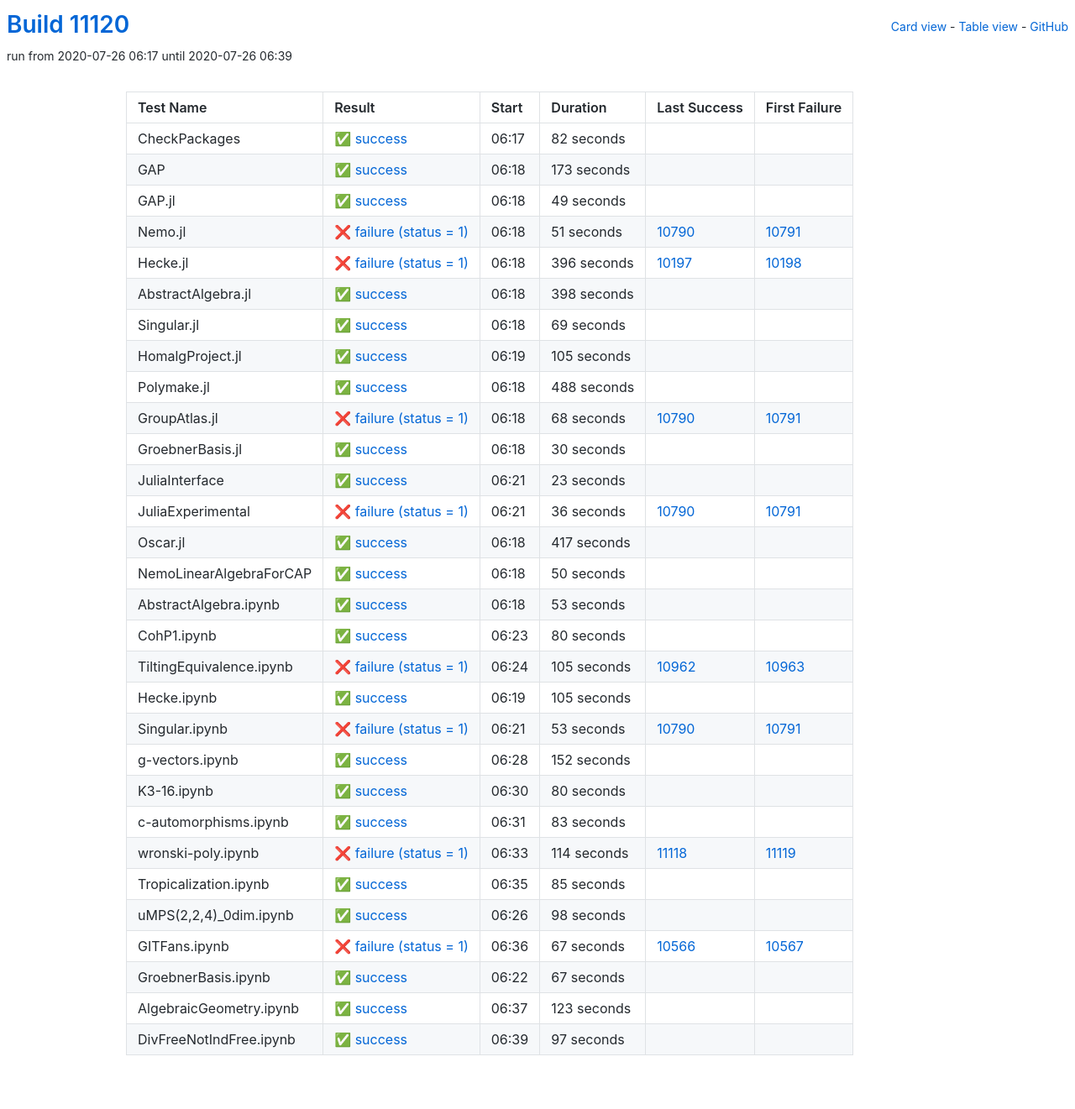
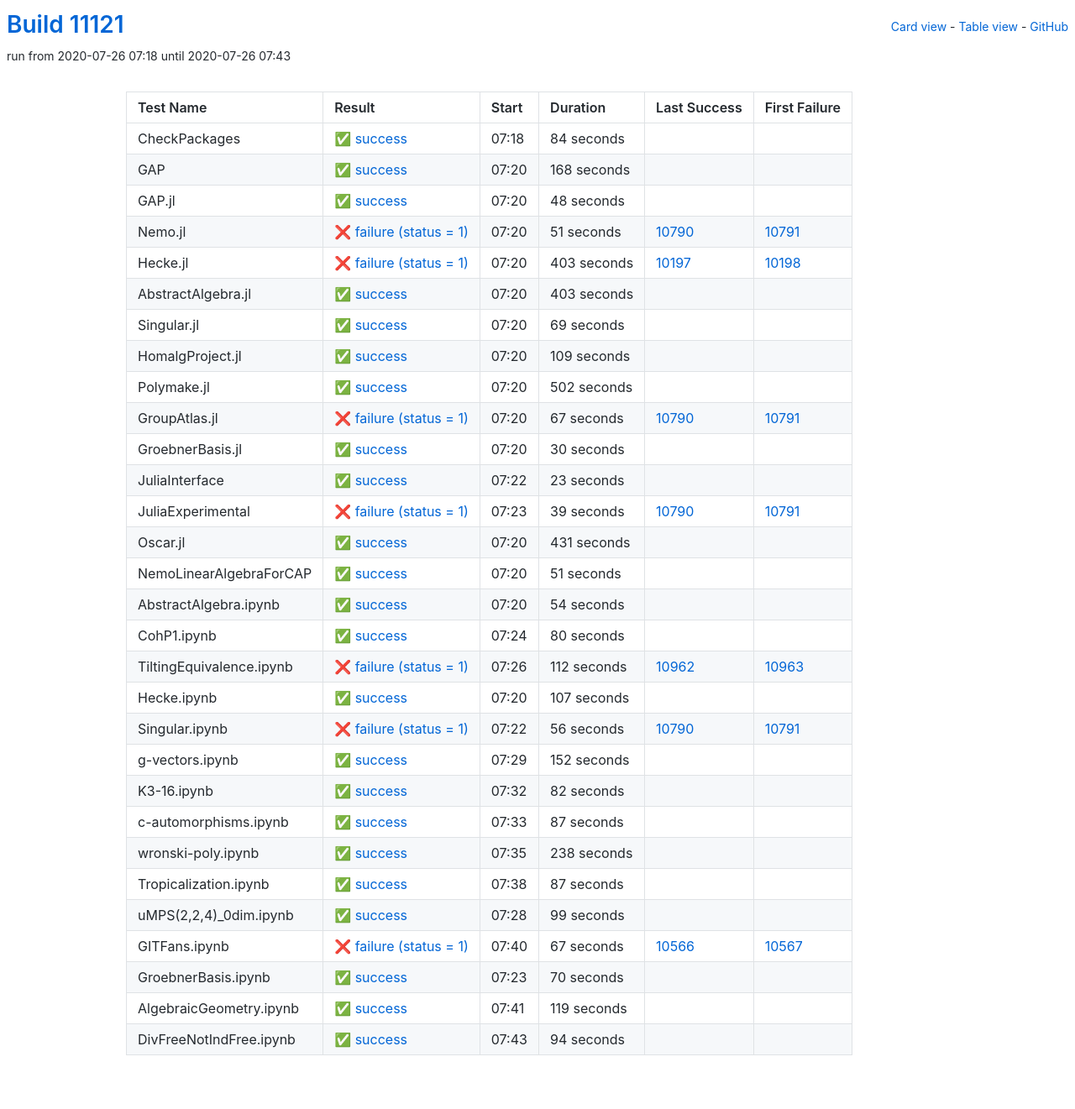
Before and after one commit to oscar-system/oscar-ci-status, a Jekyll site: the page built from table.html, in a window 1280 px wide. Shown: the whole page at 84% size. Built offline with Jekyll 4.4.1, drawn with Linux system fonts in a browser that asks for light colours.

Commit message:
Build #11121

```diff
--- a/_data/ci.yml
+++ b/_data/ci.yml
@@ -1,6 +1,6 @@
 ---
-build: 11120
-build_url: https://oscarci.mathematik.uni-kl.de/job/oscar/11120/
+build: 11121
+build_url: https://oscarci.mathematik.uni-kl.de/job/oscar/11121/
 job: oscar
 organization: oscar-system
 repo: oscar-ci-status
@@ -8,44 +8,44 @@
 tests:
 - name: CheckPackages
   id: checkpackages
-  log: https://oscarci.mathematik.uni-kl.de/job/oscar/11120/artifact/logs/build-11120/CheckPackages.log
-  start: 2020-07-26 06:17
+  log: https://oscarci.mathematik.uni-kl.de/job/oscar/11121/artifact/logs/build-11121/CheckPackages.log
+  start: 2020-07-26 07:18
   success: true
   exitcode: 0
   status: success
-  duration: 82
+  duration: 84
   last_success: false
   last_success_url:
   first_failure: false
   first_failure_url:
 - name: GAP
   id: gap
-  log: https://oscarci.mathematik.uni-kl.de/job/oscar/11120/artifact/logs/build-11120/GAP.log
-  start: 2020-07-26 06:18
+  log: https://oscarci.mathematik.uni-kl.de/job/oscar/11121/artifact/logs/build-11121/GAP.log
+  start: 2020-07-26 07:20
   success: true
   exitcode: 0
   status: success
-  duration: 173
+  duration: 168
   last_success: false
   last_success_url:
   first_failure: false
   first_failure_url:
 - name: GAP.jl
   id: gap-jl
-  log: https://oscarci.mathematik.uni-kl.de/job/oscar/11120/artifact/logs/build-11120/GAP.jl.log
-  start: 2020-07-26 06:18
+  log: https://oscarci.mathematik.uni-kl.de/job/oscar/11121/artifact/logs/build-11121/GAP.jl.log
+  start: 2020-07-26 07:20
   success: true
   exitcode: 0
   status: success
-  duration: 49
+  duration: 48
   last_success: false
   last_success_url:
   first_failure: false
   first_failure_url:
 - name: Nemo.jl
   id: nemo-jl
-  log: https://oscarci.mathematik.uni-kl.de/job/oscar/11120/artifact/logs/build-11120/Nemo.jl.log
-  start: 2020-07-26 06:18
+  log: https://oscarci.mathematik.uni-kl.de/job/oscar/11121/artifact/logs/build-11121/Nemo.jl.log
+  start: 2020-07-26 07:20
   success: false
   exitcode: 1
   status: failure
@@ -56,32 +56,32 @@
   first_failure_url: https://oscarci.mathematik.uni-kl.de/job/oscar/10791/
 - name: Hecke.jl
   id: hecke-jl
-  log: https://oscarci.mathematik.uni-kl.de/job/oscar/11120/artifact/logs/build-11120/Hecke.jl.log
-  start: 2020-07-26 06:18
+  log: https://oscarci.mathematik.uni-kl.de/job/oscar/11121/artifact/logs/build-11121/Hecke.jl.log
+  start: 2020-07-26 07:20
   success: false
   exitcode: 1
   status: failure
-  duration: 396
+  duration: 403
   last_success: 10197
   last_success_url: https://oscarci.mathematik.uni-kl.de/job/oscar/10197/
   first_failure: 10198
   first_failure_url: https://oscarci.mathematik.uni-kl.de/job/oscar/10198/
 - name: AbstractAlgebra.jl
   id: abstractalgebra-jl
-  log: https://oscarci.mathematik.uni-kl.de/job/oscar/11120/artifact/logs/build-11120/AbstractAlgebra.jl.log
-  start: 2020-07-26 06:18
+  log: https://oscarci.mathematik.uni-kl.de/job/oscar/11121/artifact/logs/build-11121/AbstractAlgebra.jl.log
+  start: 2020-07-26 07:20
   success: true
   exitcode: 0
   status: success
-  duration: 398
+  duration: 403
   last_success: false
   last_success_url:
   first_failure: false
   first_failure_url:
 - name: Singular.jl
   id: singular-jl
-  log: https://oscarci.mathematik.uni-kl.de/job/oscar/11120/artifact/logs/build-11120/Singular.jl.log
-  start: 2020-07-26 06:18
+  log: https://oscarci.mathematik.uni-kl.de/job/oscar/11121/artifact/logs/build-11121/Singular.jl.log
+  start: 2020-07-26 07:20
   success: true
   exitcode: 0
   status: success
@@ -92,44 +92,44 @@
   first_failure_url:
 - name: HomalgProject.jl
   id: homalgproject-jl
-  log: https://oscarci.mathematik.uni-kl.de/job/oscar/11120/artifact/logs/build-11120/HomalgProject.jl.log
-  start: 2020-07-26 06:19
+  log: https://oscarci.mathematik.uni-kl.de/job/oscar/11121/artifact/logs/build-11121/HomalgProject.jl.log
+  start: 2020-07-26 07:20
   success: true
   exitcode: 0
   status: success
-  duration: 105
+  duration: 109
   last_success: false
   last_success_url:
   first_failure: false
   first_failure_url:
 - name: Polymake.jl
   id: polymake-jl
-  log: https://oscarci.mathematik.uni-kl.de/job/oscar/11120/artifact/logs/build-11120/Polymake.jl.log
-  start: 2020-07-26 06:18
+  log: https://oscarci.mathematik.uni-kl.de/job/oscar/11121/artifact/logs/build-11121/Polymake.jl.log
+  start: 2020-07-26 07:20
   success: true
   exitcode: 0
   status: success
-  duration: 488
+  duration: 502
   last_success: false
   last_success_url:
   first_failure: false
   first_failure_url:
 - name: GroupAtlas.jl
   id: groupatlas-jl
-  log: https://oscarci.mathematik.uni-kl.de/job/oscar/11120/artifact/logs/build-11120/GroupAtlas.jl.log
-  start: 2020-07-26 06:18
+  log: https://oscarci.mathematik.uni-kl.de/job/oscar/11121/artifact/logs/build-11121/GroupAtlas.jl.log
+  start: 2020-07-26 07:20
   success: false
   exitcode: 1
   status: failure
-  duration: 68
+  duration: 67
   last_success: 10790
   last_success_url: https://oscarci.mathematik.uni-kl.de/job/oscar/10790/
   first_failure: 10791
   first_failure_url: https://oscarci.mathematik.uni-kl.de/job/oscar/10791/
 - name: GroebnerBasis.jl
   id: groebnerbasis-jl
-  log: https://oscarci.mathematik.uni-kl.de/job/oscar/11120/artifact/logs/build-11120/GroebnerBasis.jl.log
-  start: 2020-07-26 06:18
+  log: https://oscarci.mathematik.uni-kl.de/job/oscar/11121/artifact/logs/build-11121/GroebnerBasis.jl.log
+  start: 2020-07-26 07:20
   success: true
   exitcode: 0
   status: success
@@ -140,8 +140,8 @@
   first_failure_url:
 - name: JuliaInterface
   id: juliainterface
-  log: https://oscarci.mathematik.uni-kl.de/job/oscar/11120/artifact/logs/build-11120/JuliaInterface.log
-  start: 2020-07-26 06:21
+  log: https://oscarci.mathematik.uni-kl.de/job/oscar/11121/artifact/logs/build-11121/JuliaInterface.log
+  start: 2020-07-26 07:22
   success: true
   exitcode: 0
   status: success
@@ -152,56 +152,56 @@
   first_failure_url:
 - name: JuliaExperimental
   id: juliaexperimental
-  log: https://oscarci.mathematik.uni-kl.de/job/oscar/11120/artifact/logs/build-11120/JuliaExperimental.log
-  start: 2020-07-26 06:21
+  log: https://oscarci.mathematik.uni-kl.de/job/oscar/11121/artifact/logs/build-11121/JuliaExperimental.log
+  start: 2020-07-26 07:23
   success: false
   exitcode: 1
   status: failure
-  duration: 36
+  duration: 39
   last_success: 10790
   last_success_url: https://oscarci.mathematik.uni-kl.de/job/oscar/10790/
   first_failure: 10791
   first_failure_url: https://oscarci.mathematik.uni-kl.de/job/oscar/10791/
 - name: Oscar.jl
   id: oscar-jl
-  log: https://oscarci.mathematik.uni-kl.de/job/oscar/11120/artifact/logs/build-11120/Oscar.jl.log
-  start: 2020-07-26 06:18
+  log: https://oscarci.mathematik.uni-kl.de/job/oscar/11121/artifact/logs/build-11121/Oscar.jl.log
+  start: 2020-07-26 07:20
   success: true
   exitcode: 0
   status: success
-  duration: 417
+  duration: 431
   last_success: false
   last_success_url:
   first_failure: false
   first_failure_url:
 - name: NemoLinearAlgebraForCAP
   id: nemolinearalgebraforcap
-  log: https://oscarci.mathematik.uni-kl.de/job/oscar/11120/artifact/logs/build-11120/NemoLinearAlgebraForCAP.log
-  start: 2020-07-26 06:18
+  log: https://oscarci.mathematik.uni-kl.de/job/oscar/11121/artifact/logs/build-11121/NemoLinearAlgebraForCAP.log
+  start: 2020-07-26 07:20
   success: true
   exitcode: 0
   status: success
-  duration: 50
+  duration: 51
   last_success: false
   last_success_url:
   first_failure: false
   first_failure_url:
 - name: AbstractAlgebra.ipynb
   id: abstractalgebra-ipynb
-  log: https://oscarci.mathematik.uni-kl.de/job/oscar/11120/artifact/logs/build-11120/AbstractAlgebra.ipynb.log
-  start: 2020-07-26 06:18
+  log: https://oscarci.mathematik.uni-kl.de/job/oscar/11121/artifact/logs/build-11121/AbstractAlgebra.ipynb.log
+  start: 2020-07-26 07:20
   success: true
   exitcode: 0
   status: success
-  duration: 53
+  duration: 54
   last_success: false
   last_success_url:
   first_failure: false
   first_failure_url:
 - name: CohP1.ipynb
   id: cohp1-ipynb
-  log: https://oscarci.mathematik.uni-kl.de/job/oscar/11120/artifact/logs/build-11120/CohP1.ipynb.log
-  start: 2020-07-26 06:23
+  log: https://oscarci.mathematik.uni-kl.de/job/oscar/11121/artifact/logs/build-11121/CohP1.ipynb.log
+  start: 2020-07-26 07:24
   success: true
   exitcode: 0
   status: success
@@ -212,44 +212,44 @@
   first_failure_url:
 - name: TiltingEquivalence.ipynb
   id: tiltingequivalence-ipynb
-  log: https://oscarci.mathematik.uni-kl.de/job/oscar/11120/artifact/logs/build-11120/TiltingEquivalence.ipynb.log
-  start: 2020-07-26 06:24
+  log: https://oscarci.mathematik.uni-kl.de/job/oscar/11121/artifact/logs/build-11121/TiltingEquivalence.ipynb.log
+  start: 2020-07-26 07:26
   success: false
   exitcode: 1
   status: failure
-  duration: 105
+  duration: 112
   last_success: 10962
   last_success_url: https://oscarci.mathematik.uni-kl.de/job/oscar/10962/
   first_failure: 10963
   first_failure_url: https://oscarci.mathematik.uni-kl.de/job/oscar/10963/
 - name: Hecke.ipynb
   id: hecke-ipynb
-  log: https://oscarci.mathematik.uni-kl.de/job/oscar/11120/artifact/logs/build-11120/Hecke.ipynb.log
-  start: 2020-07-26 06:19
+  log: https://oscarci.mathematik.uni-kl.de/job/oscar/11121/artifact/logs/build-11121/Hecke.ipynb.log
+  start: 2020-07-26 07:20
   success: true
   exitcode: 0
   status: success
-  duration: 105
+  duration: 107
   last_success: false
   last_success_url:
   first_failure: false
   first_failure_url:
 - name: Singular.ipynb
   id: singular-ipynb
-  log: https://oscarci.mathematik.uni-kl.de/job/oscar/11120/artifact/logs/build-11120/Singular.ipynb.log
-  start: 2020-07-26 06:21
+  log: https://oscarci.mathematik.uni-kl.de/job/oscar/11121/artifact/logs/build-11121/Singular.ipynb.log
+  start: 2020-07-26 07:22
   success: false
   exitcode: 1
   status: failure
-  duration: 53
+  duration: 56
   last_success: 10790
   last_success_url: https://oscarci.mathematik.uni-kl.de/job/oscar/10790/
   first_failure: 10791
   first_failure_url: https://oscarci.mathematik.uni-kl.de/job/oscar/10791/
 - name: g-vectors.ipynb
   id: g-vectors-ipynb
-  log: https://oscarci.mathematik.uni-kl.de/job/oscar/11120/artifact/logs/build-11120/g-vectors.ipynb.log
-  start: 2020-07-26 06:28
+  log: https://oscarci.mathematik.uni-kl.de/job/oscar/11121/artifact/logs/build-11121/g-vectors.ipynb.log
+  start: 2020-07-26 07:29
   success: true
   exitcode: 0
   status: success
@@ -260,68 +260,68 @@
   first_failure_url:
 - name: K3-16.ipynb
   id: k3-16-ipynb
-  log: https://oscarci.mathematik.uni-kl.de/job/oscar/11120/artifact/logs/build-11120/K3-16.ipynb.log
-  start: 2020-07-26 06:30
+  log: https://oscarci.mathematik.uni-kl.de/job/oscar/11121/artifact/logs/build-11121/K3-16.ipynb.log
+  start: 2020-07-26 07:32
   success: true
   exitcode: 0
   status: success
-  duration: 80
+  duration: 82
   last_success: false
   last_success_url:
   first_failure: false
   first_failure_url:
 - name: c-automorphisms.ipynb
   id: c-automorphisms-ipynb
-  log: https://oscarci.mathematik.uni-kl.de/job/oscar/11120/artifact/logs/build-11120/c-automorphisms.ipynb.log
-  start: 2020-07-26 06:31
+  log: https://oscarci.mathematik.uni-kl.de/job/oscar/11121/artifact/logs/build-11121/c-automorphisms.ipynb.log
+  start: 2020-07-26 07:33
   success: true
   exitcode: 0
   status: success
-  duration: 83
+  duration: 87
   last_success: false
   last_success_url:
   first_failure: false
   first_failure_url:
 - name: wronski-poly.ipynb
   id: wronski-poly-ipynb
-  log: https://oscarci.mathematik.uni-kl.de/job/oscar/11120/artifact/logs/build-11120/wronski-poly.ipynb.log
-  start: 2020-07-26 06:33
-  success: false
-  exitcode: 1
-  status: failure
-  duration: 114
-  last_success: 11118
-  last_success_url: https://oscarci.mathematik.uni-kl.de/job/oscar/11118/
-  first_failure: 11119
-  first_failure_url: https://oscarci.mathematik.uni-kl.de/job/oscar/11119/
-- name: Tropicalization.ipynb
-  id: tropicalization-ipynb
-  log: https://oscarci.mathematik.uni-kl.de/job/oscar/11120/artifact/logs/build-11120/Tropicalization.ipynb.log
-  start: 2020-07-26 06:35
+  log: https://oscarci.mathematik.uni-kl.de/job/oscar/11121/artifact/logs/build-11121/wronski-poly.ipynb.log
+  start: 2020-07-26 07:35
   success: true
   exitcode: 0
   status: success
-  duration: 85
+  duration: 238
+  last_success: false
+  last_success_url:
+  first_failure: false
+  first_failure_url:
+- name: Tropicalization.ipynb
+  id: tropicalization-ipynb
+  log: https://oscarci.mathematik.uni-kl.de/job/oscar/11121/artifact/logs/build-11121/Tropicalization.ipynb.log
+  start: 2020-07-26 07:38
+  success: true
+  exitcode: 0
+  status: success
+  duration: 87
   last_success: false
   last_success_url:
   first_failure: false
   first_failure_url:
 - name: uMPS(2,2,4)_0dim.ipynb
   id: umps-2-2-4-0dim-ipynb
-  log: https://oscarci.mathematik.uni-kl.de/job/oscar/11120/artifact/logs/build-11120/uMPS-2-2-4-_0dim.ipynb.log
-  start: 2020-07-26 06:26
+  log: https://oscarci.mathematik.uni-kl.de/job/oscar/11121/artifact/logs/build-11121/uMPS-2-2-4-_0dim.ipynb.log
+  start: 2020-07-26 07:28
   success: true
   exitcode: 0
   status: success
-  duration: 98
+  duration: 99
   last_success: false
   last_success_url:
   first_failure: false
   first_failure_url:
 - name: GITFans.ipynb
   id: gitfans-ipynb
-  log: https://oscarci.mathematik.uni-kl.de/job/oscar/11120/artifact/logs/build-11120/GITFans.ipynb.log
-  start: 2020-07-26 06:36
+  log: https://oscarci.mathematik.uni-kl.de/job/oscar/11121/artifact/logs/build-11121/GITFans.ipynb.log
+  start: 2020-07-26 07:40
   success: false
   exitcode: 1
   status: failure
@@ -332,36 +332,36 @@
   first_failure_url: https://oscarci.mathematik.uni-kl.de/job/oscar/10567/
 - name: GroebnerBasis.ipynb
   id: groebnerbasis-ipynb
-  log: https://oscarci.mathematik.uni-kl.de/job/oscar/11120/artifact/logs/build-11120/GroebnerBasis.ipynb.log
-  start: 2020-07-26 06:22
+  log: https://oscarci.mathematik.uni-kl.de/job/oscar/11121/artifact/logs/build-11121/GroebnerBasis.ipynb.log
+  start: 2020-07-26 07:23
   success: true
   exitcode: 0
   status: success
-  duration: 67
+  duration: 70
   last_success: false
   last_success_url:
   first_failure: false
   first_failure_url:
 - name: AlgebraicGeometry.ipynb
   id: algebraicgeometry-ipynb
-  log: https://oscarci.mathematik.uni-kl.de/job/oscar/11120/artifact/logs/build-11120/AlgebraicGeometry.ipynb.log
-  start: 2020-07-26 06:37
+  log: https://oscarci.mathematik.uni-kl.de/job/oscar/11121/artifact/logs/build-11121/AlgebraicGeometry.ipynb.log
+  start: 2020-07-26 07:41
   success: true
   exitcode: 0
   status: success
-  duration: 123
+  duration: 119
   last_success: false
   last_success_url:
   first_failure: false
   first_failure_url:
 - name: DivFreeNotIndFree.ipynb
   id: divfreenotindfree-ipynb
-  log: https://oscarci.mathematik.uni-kl.de/job/oscar/11120/artifact/logs/build-11120/DivFreeNotIndFree.ipynb.log
-  start: 2020-07-26 06:39
+  log: https://oscarci.mathematik.uni-kl.de/job/oscar/11121/artifact/logs/build-11121/DivFreeNotIndFree.ipynb.log
+  start: 2020-07-26 07:43
   success: true
   exitcode: 0
   status: success
-  duration: 97
+  duration: 94
   last_success: false
   last_success_url:
   first_failure: false
```
Also changed, not shown: README.md.
